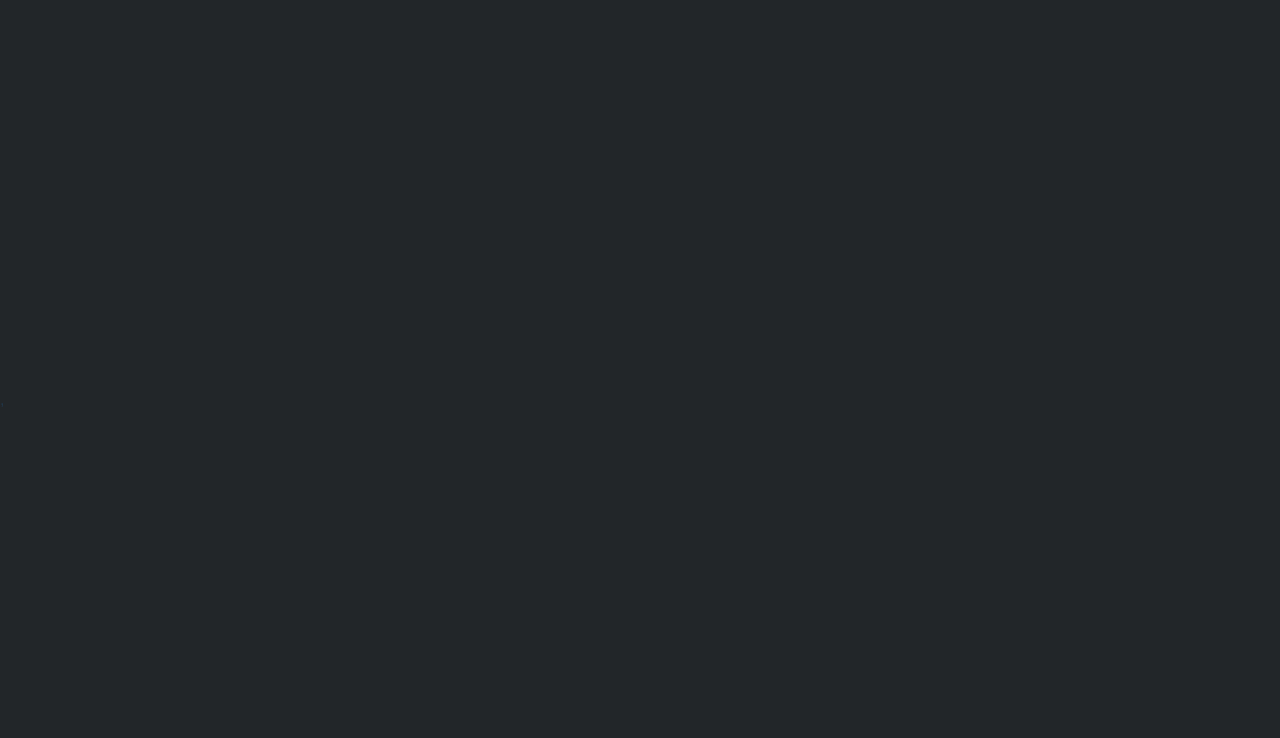
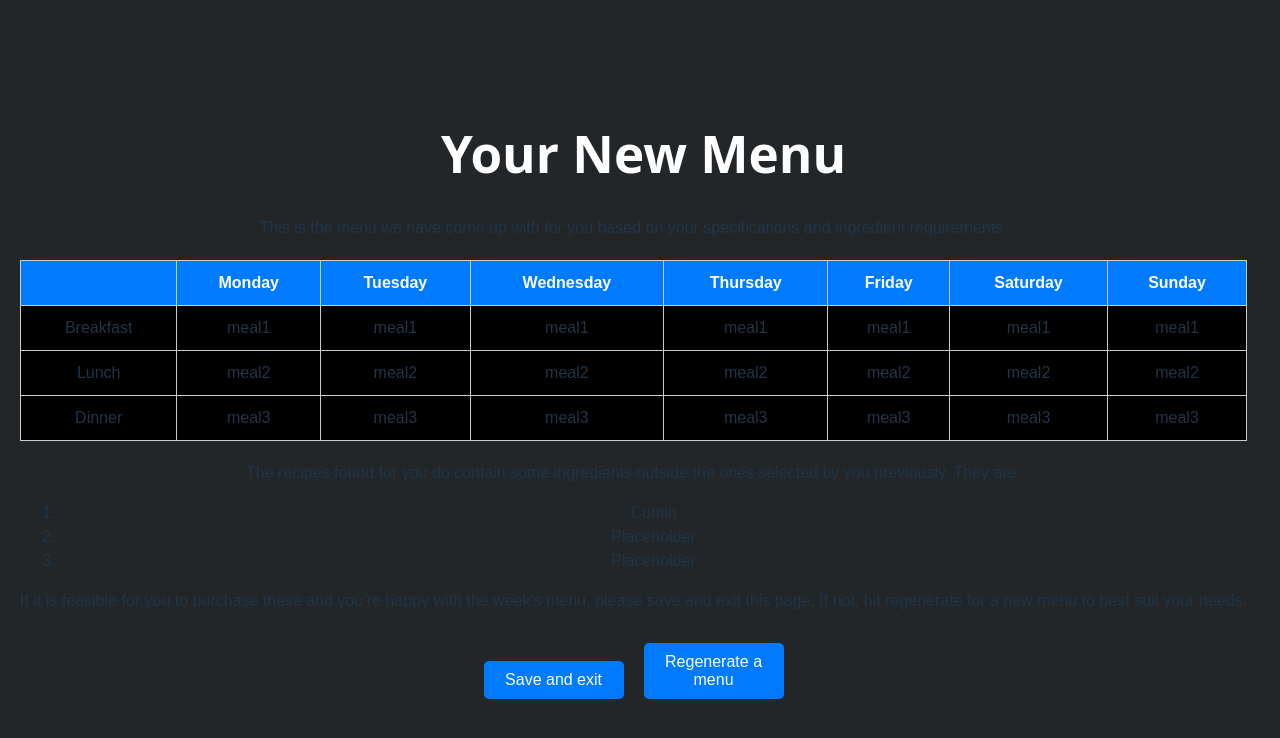
Before and after one commit to AntaraRakshit/MenuNMe, a React (Vite) app: page /generated-menu in a window 1280 px wide. Before the commit this address had no page. Shown: the top 738 px of the page. Built offline with nearby package versions, Linux system fonts and the light colour scheme; what amazon-cognito-identity-js would draw is missing.

Commit message:
generated menu page added

```diff
--- a/package.json
+++ b/package.json
@@ -12,8 +12,8 @@
   "dependencies": {
     "amazon-cognito-identity-js": "^6.3.12",
     "global": "^4.4.0",
-    "react": "^18.2.0",
-    "react-dom": "^18.2.0",
+    "react": "^18.3.1",
+    "react-dom": "^18.3.1",
     "react-router-dom": "^6.23.1"
   },
   "devDependencies": {
--- a/src/App.jsx
+++ b/src/App.jsx
@@ -4,6 +4,7 @@ import Home from './Pages/Home';
 import SignUp from './components/UserAuthentication/SignUp';
 import Login from './components/UserAuthentication/Login';
 import MenuPage from './Pages/MenuPage';
+import GeneratedMenu from './Pages/GeneratedMenu';
 import './App.css';
 
 function App() {
@@ -14,6 +15,7 @@ function App() {
                 <Route path="/signup" element={<SignUp />} />
                 <Route path="/login" element={<Login />} />
                 <Route path="/menupage" element={<MenuPage />} />
+                <Route path="/generated-menu" element={<GeneratedMenu />} />
             </Routes>
         </Router>
     );
--- /dev/null
+++ b/src/Pages/GeneratedMenu.css
@@ -0,0 +1,46 @@
+/* src/GeneratedMenu.css */
+
+.generated-menu {
+    text-align: center;
+    padding: 20px;
+  }
+
+  .generated-menu table {
+    width: 100%;
+    border-collapse: collapse;
+    margin: 20px 0;
+  }
+
+  .generated-menu th,
+  .generated-menu td {
+    border: 1px solid #ccc;
+    padding: 10px;
+    text-align: center;
+  }
+
+  .generated-menu th {
+    background-color: #007bff;
+    color: white;
+  }
+
+  .generated-menu td {
+    background-color: #000;
+  }
+
+  .generated-menu .buttons {
+    margin-top: 20px;
+  }
+
+  .generated-menu button {
+    margin: 10px;
+    padding: 10px 20px;
+    background-color: #007bff;
+    color: white;
+    border: none;
+    border-radius: 5px;
+    cursor: pointer;
+  }
+
+  .generated-menu button:hover {
+    background-color: #0056b3;
+  }
--- /dev/null
+++ b/src/Pages/GeneratedMenu.jsx
@@ -0,0 +1,89 @@
+// src/GeneratedMenu.js
+import React from 'react';
+import { useNavigate } from 'react-router-dom';
+import './GeneratedMenu.css';
+
+const GeneratedMenu = () => {
+  const navigate = useNavigate();
+
+  const handleSaveAndExit = () => {
+    // Handle saving and exiting logic here
+    navigate('/');
+  };
+
+  const handleRegenerate = () => {
+    // Handle regenerating the menu here
+    navigate('/menupage');
+  };
+
+  return (
+    <div className="generated-menu">
+      <h1>Your New Menu</h1>
+      <p>This is the menu we have come up with for you based on your specifications and ingredient requirements.</p>
+      <table>
+        <thead>
+          <tr>
+            <th></th>
+            <th>Monday</th>
+            <th>Tuesday</th>
+            <th>Wednesday</th>
+            <th>Thursday</th>
+            <th>Friday</th>
+            <th>Saturday</th>
+            <th>Sunday</th>
+          </tr>
+        </thead>
+        <tbody>
+          <tr>
+            <td>Breakfast</td>
+            <td>meal1</td>
+            <td>meal1</td>
+            <td>meal1</td>
+            <td>meal1</td>
+            <td>meal1</td>
+            <td>meal1</td>
+            <td>meal1</td>
+          </tr>
+          <tr>
+            <td>Lunch</td>
+            <td>meal2</td>
+            <td>meal2</td>
+            <td>meal2</td>
+            <td>meal2</td>
+            <td>meal2</td>
+            <td>meal2</td>
+            <td>meal2</td>
+          </tr>
+          <tr>
+            <td>Dinner</td>
+            <td>meal3</td>
+            <td>meal3</td>
+            <td>meal3</td>
+            <td>meal3</td>
+            <td>meal3</td>
+            <td>meal3</td>
+            <td>meal3</td>
+          </tr>
+        </tbody>
+      </table>
+      <p>
+        The recipes found for you do contain some ingredients outside the ones selected by you previously. They are:
+      </p>
+      <ol>
+        <li>Cumin</li>
+        <li>Placeholder</li>
+        <li>Placeholder</li>
+      </ol>
+      <p>
+        If it is feasible for you to purchase these and you’re happy with the week’s menu, please save and exit this page.
+        If not, hit regenerate for a new menu to best suit your needs.
+      </p>
+      <div className="buttons">
+        <button onClick={handleSaveAndExit}>Save and exit</button>
+        <button onClick={handleRegenerate}>Regenerate a menu</button>
+      </div>
+    </div>
+  );
+};
+
+export default GeneratedMenu;
--- a/src/Pages/MenuPage.jsx
+++ b/src/Pages/MenuPage.jsx
@@ -1,7 +1,8 @@
 // src/MenuPage.js
 import React, { useState } from 'react';
-import IngredientCard from '../components/IngredientCard';;
-import DropdownChecklist from '../components/DropdownChecklist';
+import { useNavigate } from 'react-router-dom';
+import IngredientCard from '../components/IngredientCard';
+import RadioDropdown from '../components/RadioDropdown';
 import '../global/styles.css';
 
 const categories = [
@@ -12,21 +13,32 @@ const categories = [
   { id: 5, name: 'Carbs', image: 'path/to/carbs.jpg' }
 ];
 
-const checklistItems = [
-  'External and internal research',
-  'Quantitative observations on patterns',
-  'Review analytics and past research',
-  'Competitive landscape',
-  'Existing patterns in use',
-  'Constraints',
-  'Concept'
+
+const prepTimeOptions = [
+  'Less than 30 minutes',
+  '30-60 minutes',
+  'More than 60 minutes'
+];
+
+const dietOptions = [
+  'Vegetarian',
+  'Vegan',
+  'Gluten-Free',
+  'No Preference'
 ];
 
 const MenuPage = () => {
   const [selectedCount, setSelectedCount] = useState(0);
+  const [prepTime, setPrepTime] = useState(null);
+  const [diet, setDiet] = useState(null);
+  const navigate = useNavigate();
 
   const handleSelection = (isSelected) => {
     setSelectedCount(prevCount => isSelected ? prevCount + 1 : prevCount - 1);
+  };
+
+  const handleGenerateMenu = () => {
+    navigate('/generated-menu');
   };
 
   return (
@@ -42,11 +54,16 @@ const MenuPage = () => {
             onSelect={handleSelection}
           />
         ))}
+        </div>
+        <div className="selected-count">{selectedCount}/5 items selected</div>
+        <div className="additional-details">
+          <p>Continue filling out a few more details to help us create the perfect convenient menu of your dreams.</p>
+          <RadioDropdown label="Prep Time" options={prepTimeOptions} onSelect={setPrepTime} />
+          <RadioDropdown label="Diet" options={dietOptions} onSelect={setDiet} />
+          <button className="generate-menu-button" onClick={handleGenerateMenu}>Generate Menu</button>
+        </div>
       </div>
-      <button className="my-pantry-button">My Pantry</button>
-      <div className="selected-count">{selectedCount}/5 items selected</div>
-    </div>
-  );
-};
+    );
+  };
 
 export default MenuPage;
--- a/src/main.jsx
+++ b/src/main.jsx
@@ -1,13 +1,16 @@
-import React from "react";
-import ReactDOM from "react-dom";
-import App from "./App";
-import { AuthProvider } from "./Contexts/AuthContext";
+// src/index.js
+import React from 'react';
+import { createRoot } from 'react-dom/client';
+import App from './App';
+import { AuthProvider } from './Contexts/AuthContext';
 import './index.css';
 
-ReactDOM.createRoot(document.getElementById('root')).render(
-    <React.StrictMode>
-        <AuthProvider>
-            <App />
-        </AuthProvider>,
-    </React.StrictMode>
+const container = document.getElementById('root');
+const root = createRoot(container);
+root.render(
+  <React.StrictMode>
+    <AuthProvider>
+      <App />
+    </AuthProvider>
+  </React.StrictMode>
 );
```
Also changed, not shown: 1 other file (tests, documents, lock files or other folders).
